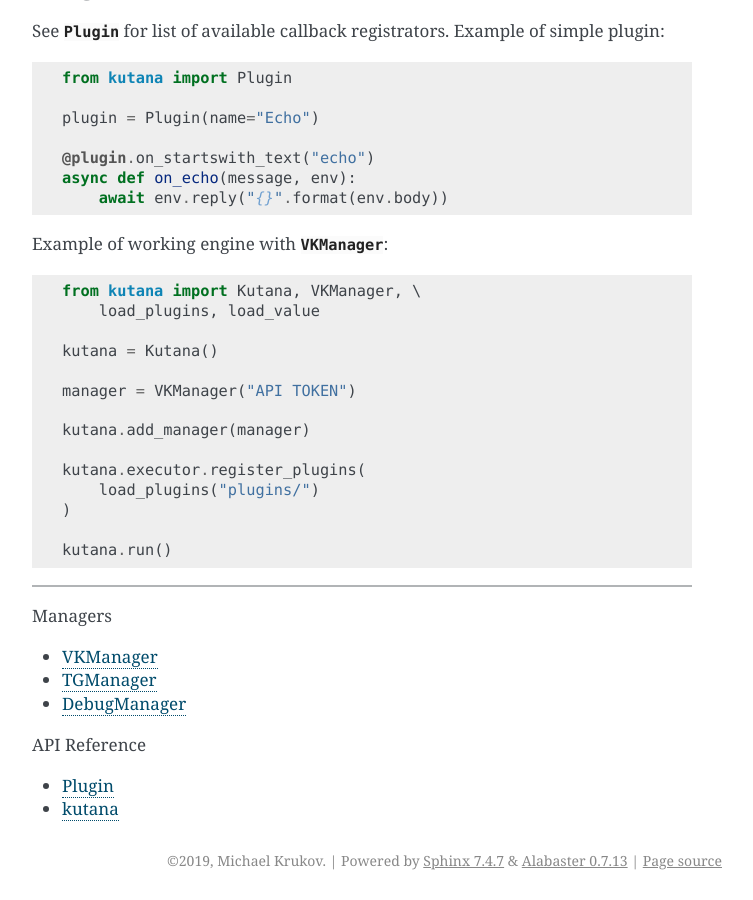
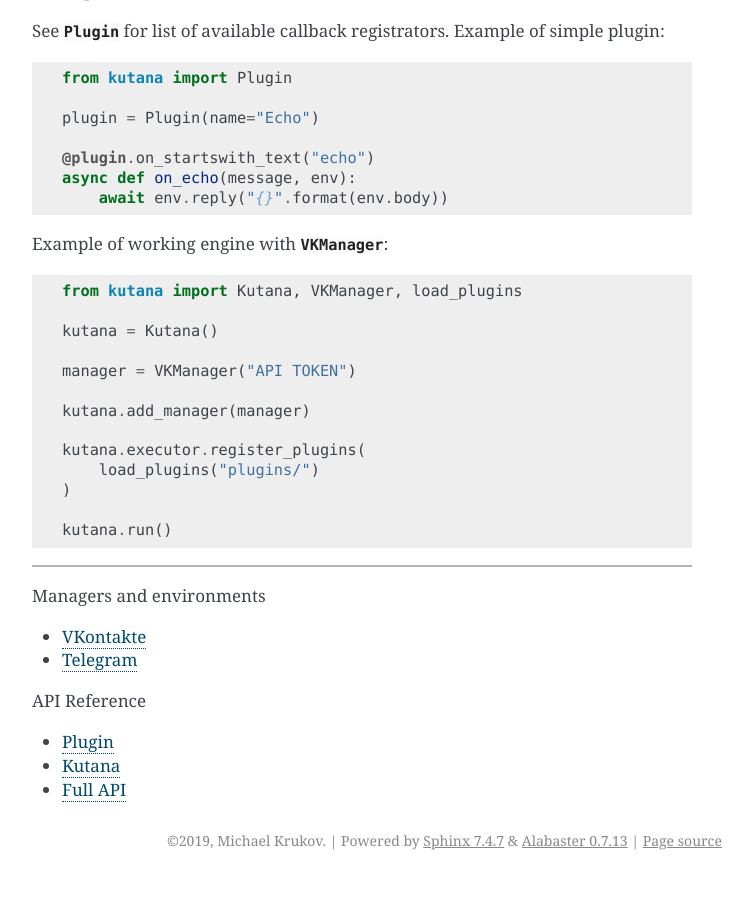
Before and after one commit to ekonda/kutana, a Sphinx documentation site: the page built from docs/index.rst, in a window 1280 px wide and 900 px high, scrolled down 2438 px. Shown: the whole window, without its empty margins (388-1141 px from the left). Built offline with Sphinx 7.4.7, drawn with Linux system fonts in a browser that asks for light colours.

Commit message:
removed 'load_value' function; updated documentaion

```diff
--- a/docs/index.rst
+++ b/docs/index.rst
@@ -119,8 +119,7 @@ Example of working engine with :class:`.VKManager`:
 
 .. code-block:: python
 
-    from kutana import Kutana, VKManager, \
-        load_plugins, load_value
+    from kutana import Kutana, VKManager, load_plugins
 
     kutana = Kutana()
 
@@ -138,15 +137,15 @@ Example of working engine with :class:`.VKManager`:
 
 .. toctree::
     :maxdepth: 1
-    :caption: Managers
+    :caption: Managers and environments
 
-    VKManager <src/kutana.manager.vk>
-    TGManager <src/kutana.manager.tg>
-    DebugManager <src/kutana.manager.debug>
+    VKontakte <src/kutana.manager.vk>
+    Telegram <src/kutana.manager.tg>
 
 .. toctree::
     :maxdepth: 1
     :caption: API Reference
 
     Plugin <src/kutana.plugin>
-    src/modules
+    Kutana <src/kutana.kutana>
+    Full API <src/modules>
--- a/docs/src/kutana.rst
+++ b/docs/src/kutana.rst
@@ -15,11 +15,11 @@ Submodules
 
    kutana.environment
    kutana.exceptions
-   kutana.executor
-   kutana.functions
    kutana.kutana
+   kutana.loaders
    kutana.logger
    kutana.plugin
+   kutana.utils
 
 Module contents
 ---------------
--- a/kutana/__init__.py
+++ b/kutana/__init__.py
@@ -3,7 +3,7 @@
 from .environment import Environment
 from .exceptions import ExitException
 from .loaders import import_module, load_plugins, load_plugins_from_file
-from .utils import get_path, load_value, is_list_or_tuple, sort_callbacks
+from .utils import get_path, is_list_or_tuple, sort_callbacks
 from .kutana import Kutana
 from .logger import logger, set_logger_level
 from .manager.basic import BasicManager
@@ -14,7 +14,6 @@ from .plugin import Attachment, Message, Plugin
 
 try:
     import uvloop
-
     uvloop.install()
 except ImportError:  # pragma: no cover
     pass
```
Also changed, not shown: CHANGELOG.md (+6 -5 lines), README.md (+5 -6 lines), README.ru.md (+6 -7 lines), docs/src/kutana.executor.rst (deleted, +0 -7 lines), docs/src/kutana.functions.rst (deleted, +0 -7 lines), docs/src/kutana.loaders.rst (added, +7 -0 lines), docs/src/kutana.utils.rst (added, +7 -0 lines), 7 other files.
